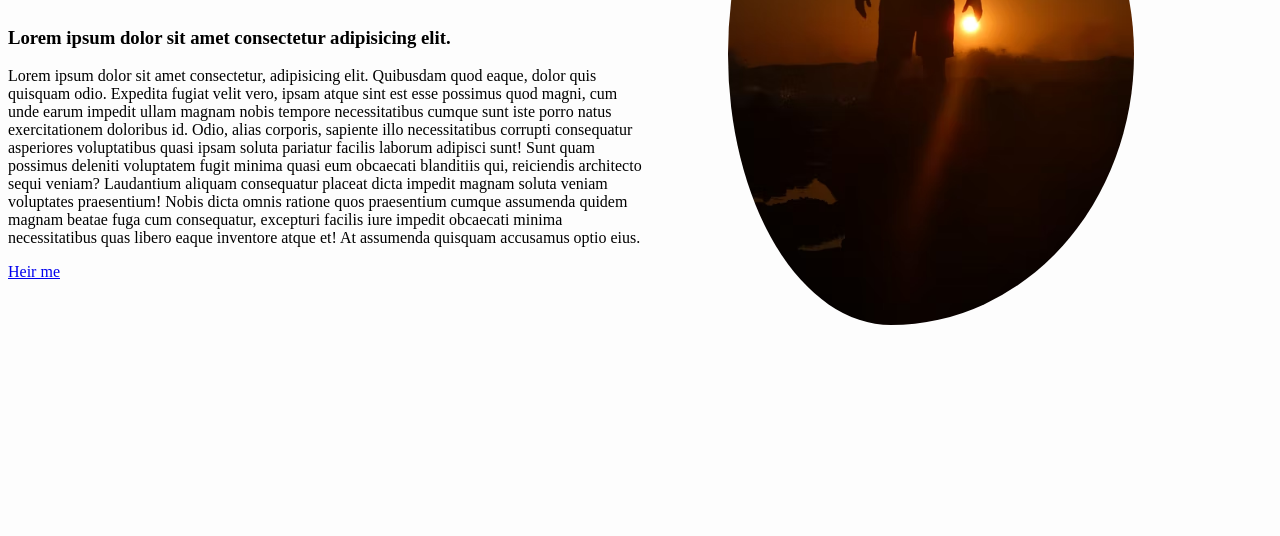
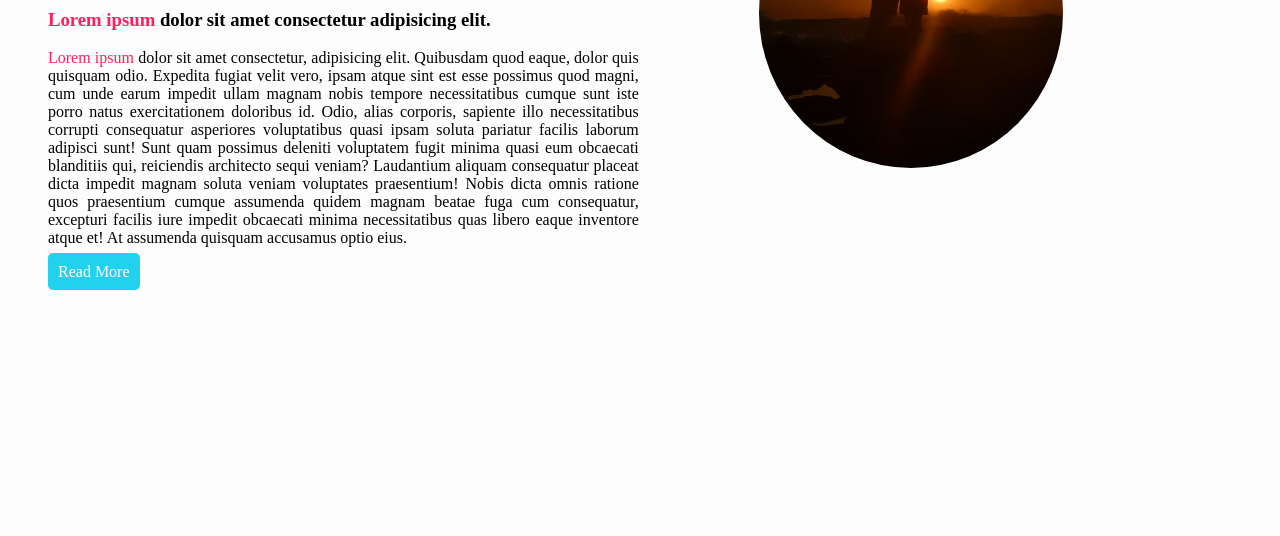
Before and after one commit to AshikPatwary/portfolio-design1, a plain HTML site: page index.html in a window 1280 px wide. Shown: the part 280-816 px from the top of the page. Drawn offline with Linux system fonts and the light colour scheme.

Commit message:
add all style

```diff
--- a/index.html
+++ b/index.html
@@ -16,8 +16,8 @@
         <div class="content">
             <h1>Welcome to <span class="ex-cv">Lorem Ipsum</span> untold Story!</h1>
             <h1><span class="ex-cv">Lorem ipsum</span> world.</h1>
-            <h3>Lorem ipsum dolor sit amet consectetur adipisicing elit.</h3>
-            <p>Lorem ipsum dolor sit amet consectetur, adipisicing elit. Quibusdam quod eaque, dolor quis quisquam odio.
+            <h3><span class="ex-cv">Lorem ipsum</span> dolor sit amet consectetur adipisicing elit.</h3>
+            <p><span class="ex-cv">Lorem ipsum</span> dolor sit amet consectetur, adipisicing elit. Quibusdam quod eaque, dolor quis quisquam odio.
                 Expedita fugiat velit vero, ipsam atque sint est esse possimus quod magni, cum unde earum impedit ullam
                 magnam nobis tempore necessitatibus cumque sunt iste porro natus exercitationem doloribus id. Odio,
                 alias corporis, sapiente illo necessitatibus corrupti consequatur asperiores voluptatibus quasi ipsam
@@ -26,7 +26,7 @@
                 dicta impedit magnam soluta veniam voluptates praesentium! Nobis dicta omnis ratione quos praesentium
                 cumque assumenda quidem magnam beatae fuga cum consequatur, excepturi facilis iure impedit obcaecati
                 minima necessitatibus quas libero eaque inventore atque et! At assumenda quisquam accusamus optio eius.</p>
-                <a target="_blank" href="#">Heir me</a>
+                <a target="_blank" class="btn" href="#">Read More</a>
         </div>
         <div class="container">
             <img src="image/photo-1.avif" alt="Lorem Image">
--- a/style.css
+++ b/style.css
@@ -4,7 +4,7 @@ body{
     background: #fdfdfd;
 }
 h1{
-    font-size: 50px;
+    font-size: 40px;
     font-weight: 400;
 }
 .ex-cv{
@@ -15,10 +15,26 @@ section{
 }
 .content{
     width: 50%;
+    padding: 40px;
 }
+
 .container img{
-    width: 70%;
-    padding-left: 80px;
-    margin-top: 55px;
-    border-radius: 50%;
+    height: 50%;
+    width: 50%;
+    padding: 80px;
+    margin-top: 50px;
+    border-radius: 100%;
 }
+p{
+    text-align: justify;
+}
+.btn{
+    padding: 10px;
+    text-decoration: none;
+    color: #FFF;
+    border-radius: 5px;
+    cursor: pointer;
+    background: #22d1ee;
+    margin-top: 10px;
+    transform: 0.5s;
+}
```
